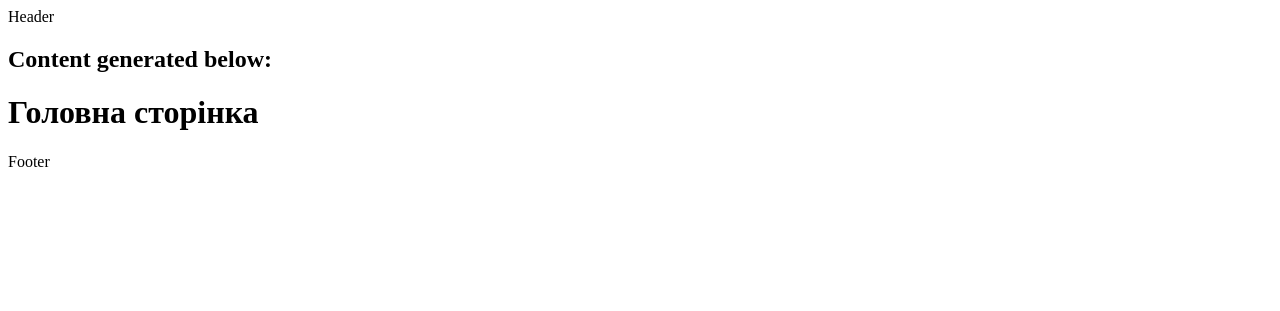
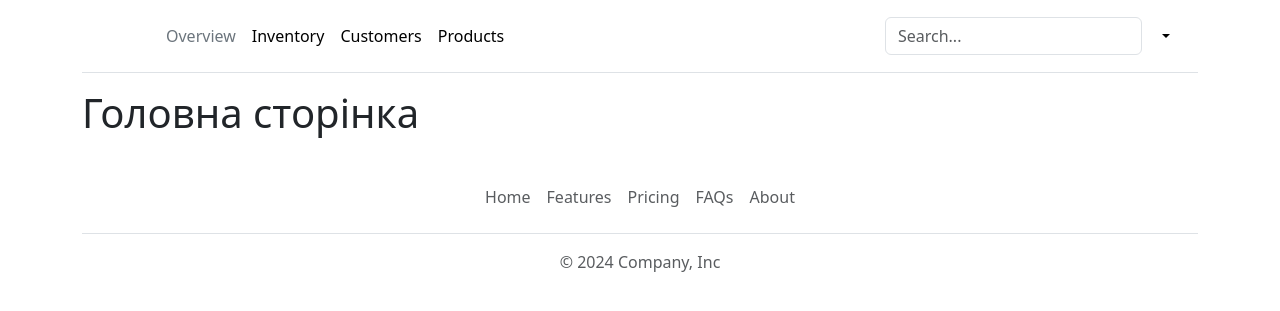
Before and after one commit to naazarchiik/TacticMedicineBlog, a PHP site: page / in a window 1280 px wide. Shown: the top 311 px of the page. Run offline with PHP 8.4, Linux system fonts and the light colour scheme.

Commit message:
what just happened

```diff
--- a/Controllers/PostController.php
+++ b/Controllers/PostsController.php
@@ -5,9 +5,9 @@ namespace Controllers;
 use Core\Template;
 use Core\Controller;
 use Core\Core;
-use Models\Post;
+use Models\Posts;
 
-class PostController extends Controller
+class PostsController extends Controller
 {
     public function action_add()
     {
@@ -16,7 +16,7 @@ class PostController extends Controller
 
     public function action_index()
     {
-        return $this->render('views/post/view.php');
+        return $this->render();
     }
 
     public function action_view($params)
--- a/Controllers/SiteController.php
+++ b/Controllers/SiteController.php
@@ -14,6 +14,7 @@ class SiteController extends Controller
 
     public function action_error($code)
     {
-        echo 'Error ' . $code;
+        //echo 'Error ' . $code;
+        return $this->render();
     }
 }
--- a/Controllers/UsersController.php
+++ b/Controllers/UsersController.php
@@ -21,8 +21,7 @@ class UsersController extends Controller
                 Users::login_user($user);
                 return $this->redirect('/');
             } else
-                $error_massage = 'Невірний логін або пароль';
-            $this->template->set_param('error_massage', $error_massage);
+                $this->template->set_param('error_massage', 'Невірний логін або пароль');
         }
         return $this->render();
     }
--- a/Core/Controller.php
+++ b/Core/Controller.php
@@ -41,6 +41,6 @@ class Controller
     public function redirect($path)
     {
         header("Location: $path");
-        exit;
+        die;
     }
 }
--- a/Models/Post.php
+++ b/Models/Posts.php
@@ -14,7 +14,7 @@ use Core\Model;
  * @property string $visibility Видимість посту
  * @property string $topic Тема посту
  */
-class Post extends Model
+class Posts extends Model
 {
-    public static $table_name = 'post';
+    public static $table_name = 'posts';
 }
--- a/Views/Layouts/index.php
+++ b/Views/Layouts/index.php
@@ -2,6 +2,9 @@
 
 /** @var string $title */
 /** @var string $content */
+
+use Models\Users;
+
 if (empty($title)) {
     $title = '';
 }
@@ -17,26 +20,69 @@ if (empty($content)) {
     <meta name="viewport" content="width=device-width, user-scalable=no, initial-scale=1.0, maximum-scale=1.0, minimum-scale=1.0">
     <meta http-equiv="X-UA-Compatible" content="ie=edge">
     <title><?= $title ?></title>
+    <link href="https://cdn.jsdelivr.net/npm/bootstrap@5.3.3/dist/css/bootstrap.min.css" rel="stylesheet" integrity="sha384-QWTKZyjpPEjISv5WaRU9OFeRpok6YctnYmDr5pNlyT2bRjXh0JMhjY6hW+ALEwIH" crossorigin="anonymous">
+    <script src="https://cdn.jsdelivr.net/npm/bootstrap@5.3.3/dist/js/bootstrap.bundle.min.js" integrity="sha384-YvpcrYf0tY3lHB60NNkmXc5s9fDVZLESaAA55NDzOxhy9GkcIdslK1eN7N6jIeHz" crossorigin="anonymous"></script>
 </head>
 
 <body>
-    <div>
-        <header>
-            Header
+    <div class="container">
+        <header class="p-3 mb-3 border-bottom">
+            <div class="container">
+                <div class="d-flex flex-wrap align-items-center justify-content-center justify-content-lg-start">
+                    <a href="/" class="d-flex align-items-center mb-2 mb-lg-0 link-body-emphasis text-decoration-none">
+                        <svg class="bi me-2" width="40" height="32" role="img" aria-label="Bootstrap">
+                            <use xlink:href="#bootstrap"></use>
+                        </svg>
+                    </a>
+
+                    <ul class="nav col-12 col-lg-auto me-lg-auto mb-2 justify-content-center mb-md-0">
+                        <li><a href="#" class="nav-link px-2 link-secondary">Overview</a></li>
+                        <li><a href="#" class="nav-link px-2 link-body-emphasis">Inventory</a></li>
+                        <li><a href="#" class="nav-link px-2 link-body-emphasis">Customers</a></li>
+                        <li><a href="#" class="nav-link px-2 link-body-emphasis">Products</a></li>
+                    </ul>
+
+                    <form class="col-12 col-lg-auto mb-3 mb-lg-0 me-lg-3" role="search">
+                        <input type="search" class="form-control" placeholder="Search..." aria-label="Search">
+                    </form>
+
+                    <div class="dropdown text-end">
+                        <a href="#" class="d-block link-body-emphasis text-decoration-none dropdown-toggle" data-bs-toggle="dropdown" aria-expanded="false">
+                            <?php if (Users::is_user_logged()) : ?>
+                                <img src="https://github.com/mdo.png" alt="mdo" width="32" height="32" class="rounded-circle">
+                            <?php endif; ?>
+                        </a>
+                        <ul class="dropdown-menu text-small">
+                            <li><a class="dropdown-item" href="#">New project...</a></li>
+                            <li><a class="dropdown-item" href="#">Settings</a></li>
+                            <li><a class="dropdown-item" href="#">Profile</a></li>
+                            <?php if (Users::is_user_logged()) : ?>
+                                <li>
+                                    <hr class="dropdown-divider">
+                                </li>
+                                <li><a class="dropdown-item" href="/users/logout">Log out</a></li>
+                            <?php endif; ?>
+                        </ul>
+                    </div>
+                </div>
+            </div>
         </header>
-    </div>
-    <div>
-        <main>
-            <h2>Content generated below:</h2>
+
+        <div>
             <?= $content ?>
-        </main>
-    </div>
-    <div>
-        <footer>
-            Footer
+        </div>
+
+        <footer class="py-3 my-4">
+            <ul class="nav justify-content-center border-bottom pb-3 mb-3">
+                <li class="nav-item"><a href="#" class="nav-link px-2 text-body-secondary">Home</a></li>
+                <li class="nav-item"><a href="#" class="nav-link px-2 text-body-secondary">Features</a></li>
+                <li class="nav-item"><a href="#" class="nav-link px-2 text-body-secondary">Pricing</a></li>
+                <li class="nav-item"><a href="#" class="nav-link px-2 text-body-secondary">FAQs</a></li>
+                <li class="nav-item"><a href="#" class="nav-link px-2 text-body-secondary">About</a></li>
+            </ul>
+            <p class="text-center text-body-secondary">© 2024 Company, Inc</p>
         </footer>
     </div>
-
 </body>
 
 </html>
--- a/Views/Post/index.php
+++ /dev/null
@@ -1,4 +0,0 @@
-<?php
-$this->title = 'Список постів';
-?>
-MAIN POST PAGE
```
Also changed, not shown: Views/Posts/index.php (added, +11 -0 lines), Views/Site/error.php (+46 -1 lines), Views/Users/login.php (+15 -23 lines), Views/Posts/add.php (renamed from Views/Post/add.php), Views/Posts/view.php (renamed from Views/Post/view.php).
